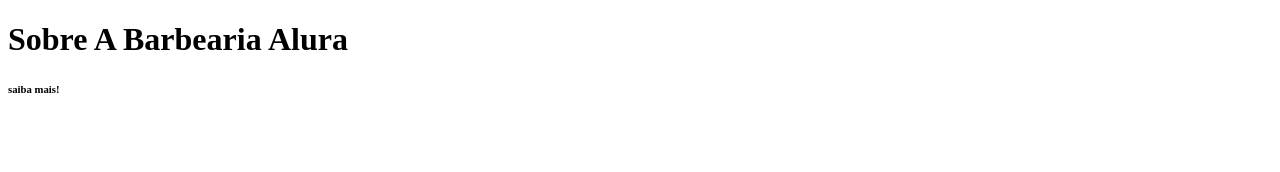
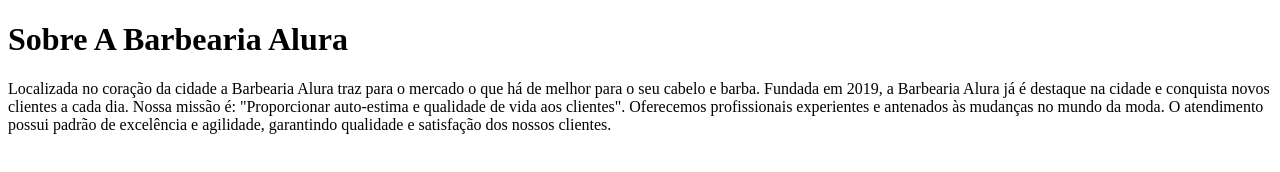
Before and after one commit to gabirosa5585/barbearia-alura, a plain HTML site: page index.html in a window 1280 px wide. Drawn offline with Linux system fonts and the light colour scheme.

Commit message:
inseriu o texto

```diff
--- a/index.html
+++ b/index.html
@@ -7,6 +7,10 @@
 </head>
 <body>
     <h1>Sobre A Barbearia Alura</h1>
-    <h6>saiba mais!</h6>
+    Localizada no coração da cidade a Barbearia Alura traz para o mercado o que há de melhor para o seu cabelo e barba. Fundada em 2019, a Barbearia Alura já é destaque na cidade e conquista novos clientes a cada dia.
+
+Nossa missão é: "Proporcionar auto-estima e qualidade de vida aos clientes".
+
+Oferecemos profissionais experientes e antenados às mudanças no mundo da moda. O atendimento possui padrão de excelência e agilidade, garantindo qualidade e satisfação dos nossos clientes.
 </body>
 </html>
```
